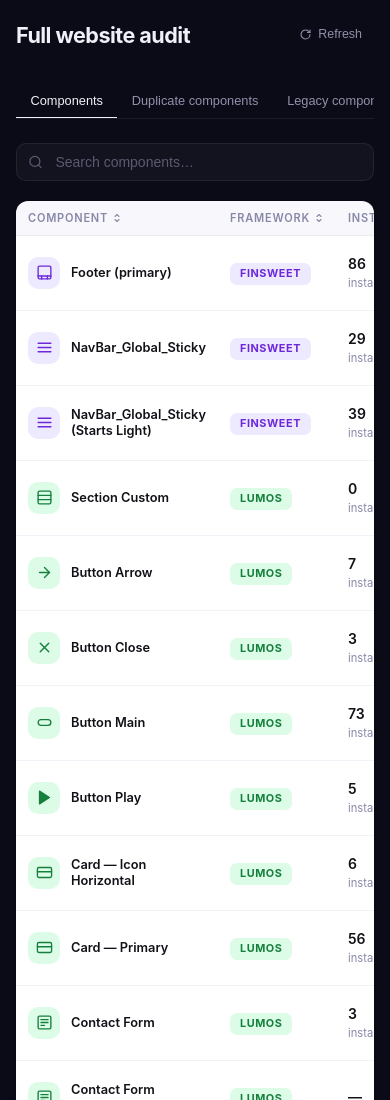
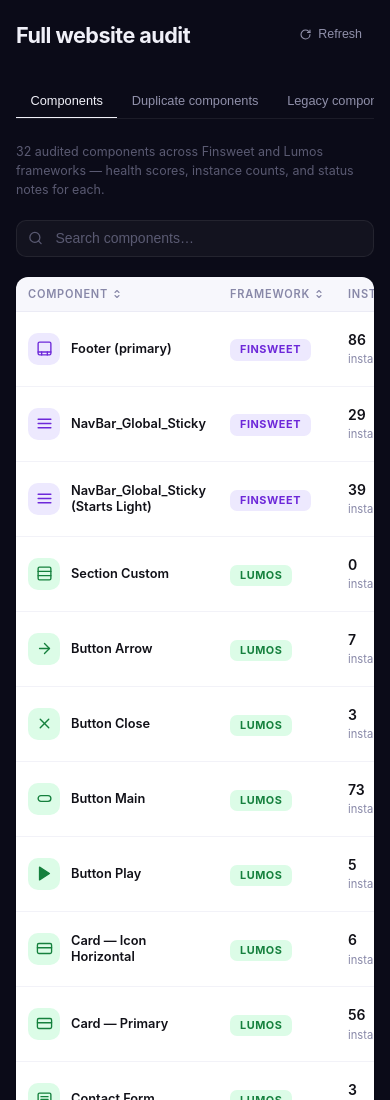
Before and after one commit to ove12-cmd/photoday-audit, a plain HTML site: page index.html in a window 390 px wide. Shown: the top 1100 px of the page. Drawn offline with Linux system fonts and the light colour scheme.

Commit message:
Add per-tab descriptions and mobile responsive styles
Co-Authored-By: Claude Sonnet 4.6 <noreply@anthropic.com>

```diff
--- a/index.html
+++ b/index.html
@@ -259,6 +259,7 @@ tbody td{padding:14px 16px;vertical-align:middle}
     <button class="tab-btn" onclick="showTab('clarity',this)">Clarity setup</button>
     <button class="tab-btn" onclick="showTab('summary',this)">Monday summary</button>
   </div>
+  <div id="tab-description" style="font-size:.78rem;color:var(--text-3);margin-bottom:1.25rem;line-height:1.5"></div>
 
   <div id="tab-components" class="tab-panel active">
     <div class="search-wrap">
@@ -991,11 +992,23 @@ function sortDups(col) {
   renderDups(sorted);
 }
 
+var tabDescriptions = {
+  components:  '32 audited components across Finsweet and Lumos frameworks — health scores, instance counts, and status notes for each.',
+  duplicates:  'Navigation and global style components that exist as multiple overlapping variants instead of a single shared component.',
+  legacy:      '11 old components still present in the site. 8 are still active on live pages and carry outdated markup that conflicts with the current design system.',
+  speed:       'Lighthouse lab data captured June 2026. Desktop performance 34/100, mobile 25/100 — both in the red. SEO is a perfect 100 on both.',
+  css:         '6,834 CSS classes total. 660 have numbered duplicates, 3 variable systems run in parallel, and two utility frameworks compete for the same layout jobs.',
+  clarity:     'Microsoft Clarity is free session recording and heatmaps. This tab is a 4-step install guide — takes about 10 minutes via Google Tag Manager.',
+  summary:     'Compiled findings from the full audit. Covers critical issues, high-priority work, what\'s in good shape, and a recommended phase-by-phase cleanup roadmap.'
+};
+
 function showTab(id,btn) {
   document.querySelectorAll('.tab-panel').forEach(function(p){p.classList.remove('active');});
   document.querySelectorAll('.tab-btn').forEach(function(b){b.classList.remove('active');});
   document.getElementById('tab-'+id).classList.add('active');
   btn.classList.add('active');
+  var desc = document.getElementById('tab-description');
+  if(desc) desc.textContent = tabDescriptions[id] || '';
 }
 
 function showInnerTab(id,btn) {
@@ -1091,6 +1104,7 @@ function onSearchLegacy(q) {
 renderComps(comps);
 renderDups(dups);
 renderLegacy(legacy);
+document.getElementById('tab-description').textContent = tabDescriptions['components'];
 
 var dupClasses = [
   [".accordion_component",[2],"comp"],[".accordion_content_padding",[2],"comp"],[".accordion_content_text",[2],"comp"],[".accordion_content_wrap",[2],"comp"],[".accordion_list",[2],"comp"],[".accordion_toggle_button",[2],"comp"],[".accordion_toggle_heading",[2],"comp"],[".accordion_toggle_icon",[2],"comp"],[".accordion_wrap",[2],"comp"],
```
